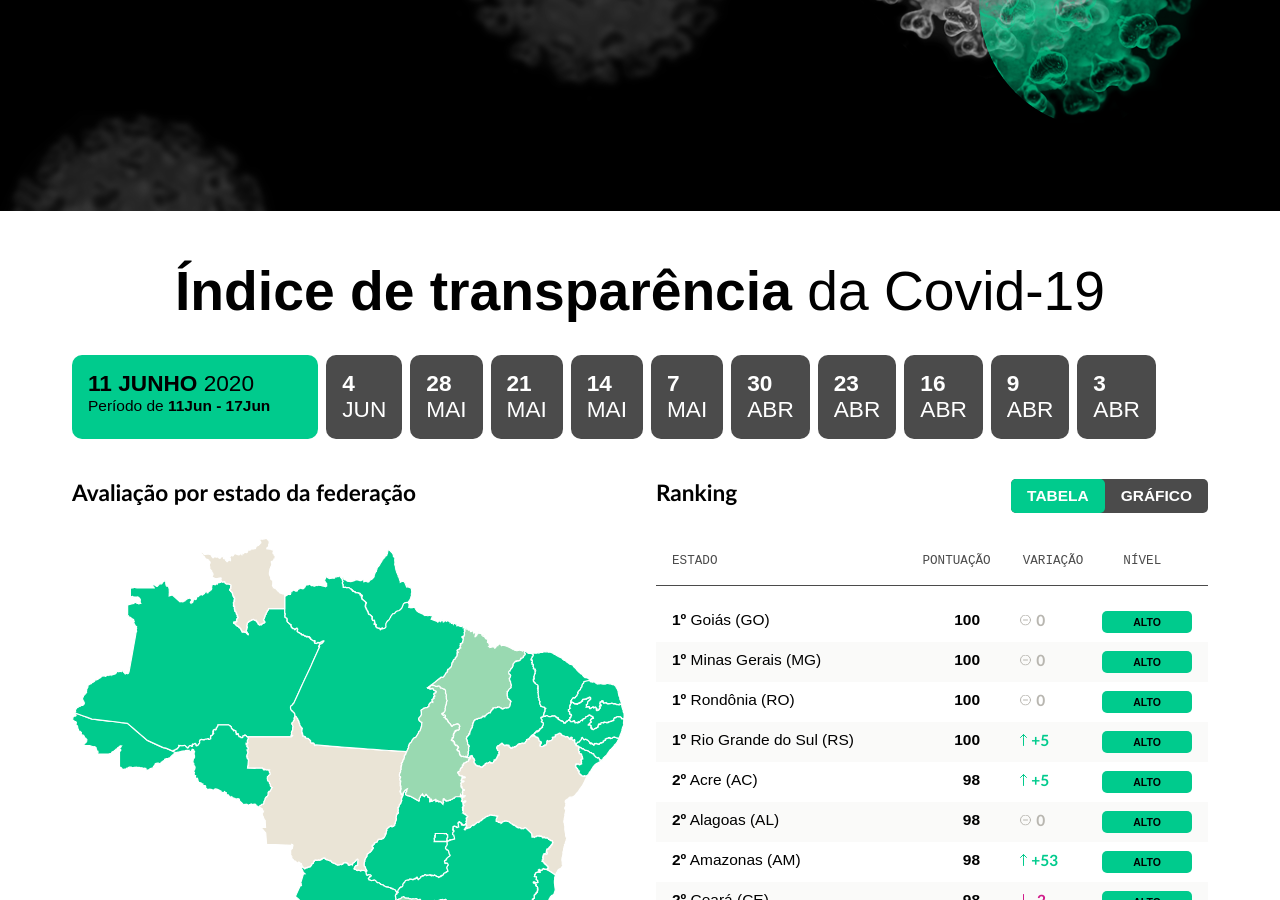
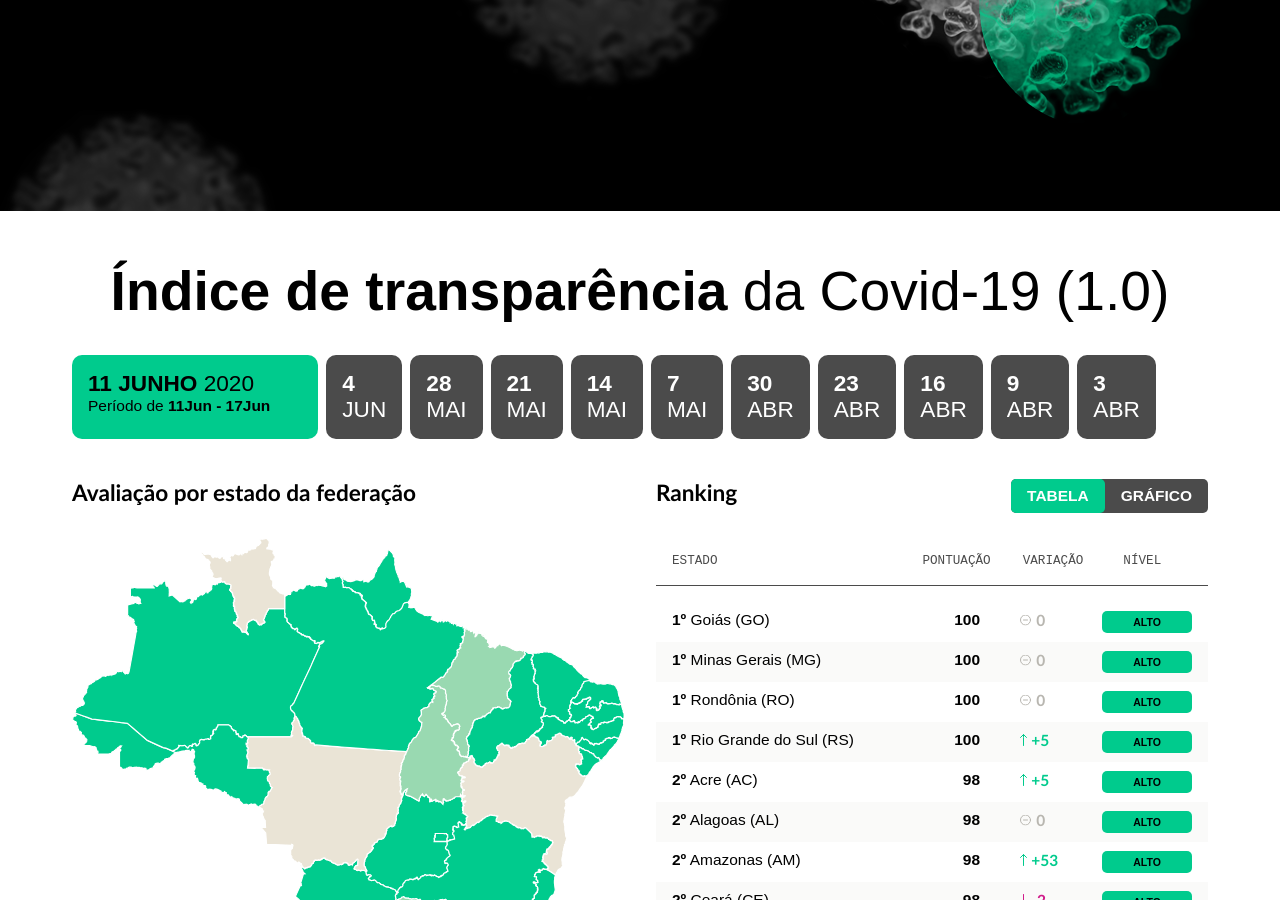
Before and after one commit to okfn-brasil/transparenciacovid19, a Jekyll site: the page built from v1/index.html, in a window 1280 px wide and 900 px high, scrolled down 424 px. Built offline with Jekyll 4.4.1, drawn with Linux system fonts in a browser that asks for light colours; some web fonts are replaced.

Commit message:
Specify versions in archived titles

```diff
--- a/v1/index.html
+++ b/v1/index.html
@@ -59,7 +59,7 @@
             <div class="container-fluid wrap">
                 <div class="row">
                     <section class="col-xs-12">
-                        <h3 class="t7 tcp w300" style="text-align: center; padding-bottom: 2rem;"><strong>Índice de transparência</strong> da Covid-19</h3>
+                        <h3 class="t7 tcp w300" style="text-align: center; padding-bottom: 2rem;"><strong>Índice de transparência</strong> da Covid-19 (1.0)</h3>
 
                         <!-- Próxima Avaliação-->
                         <!-- <p class="t2 uc tcc w400 mb2 ff3">próxima avaliação em 23 de abril</p> -->
--- a/v2/index.html
+++ b/v2/index.html
@@ -87,7 +87,7 @@
 
 
 
-                        <h3 class="t7 tcp w300"><strong>Índice de transparência</strong> da Covid-19</h3>
+                        <h3 class="t7 tcp w300"><strong>Índice de transparência</strong> da Covid-19 (2.0)</h3>
 
                         <!-- Próxima Avaliação-->
                         <p class="t2 uc tcc w400 mb2 ff2">Faremos uma pausa nas avaliações regulares para analisar os próximos passos. Voltamos em breve! <span class="proxavaliacao"></span></p>
```
